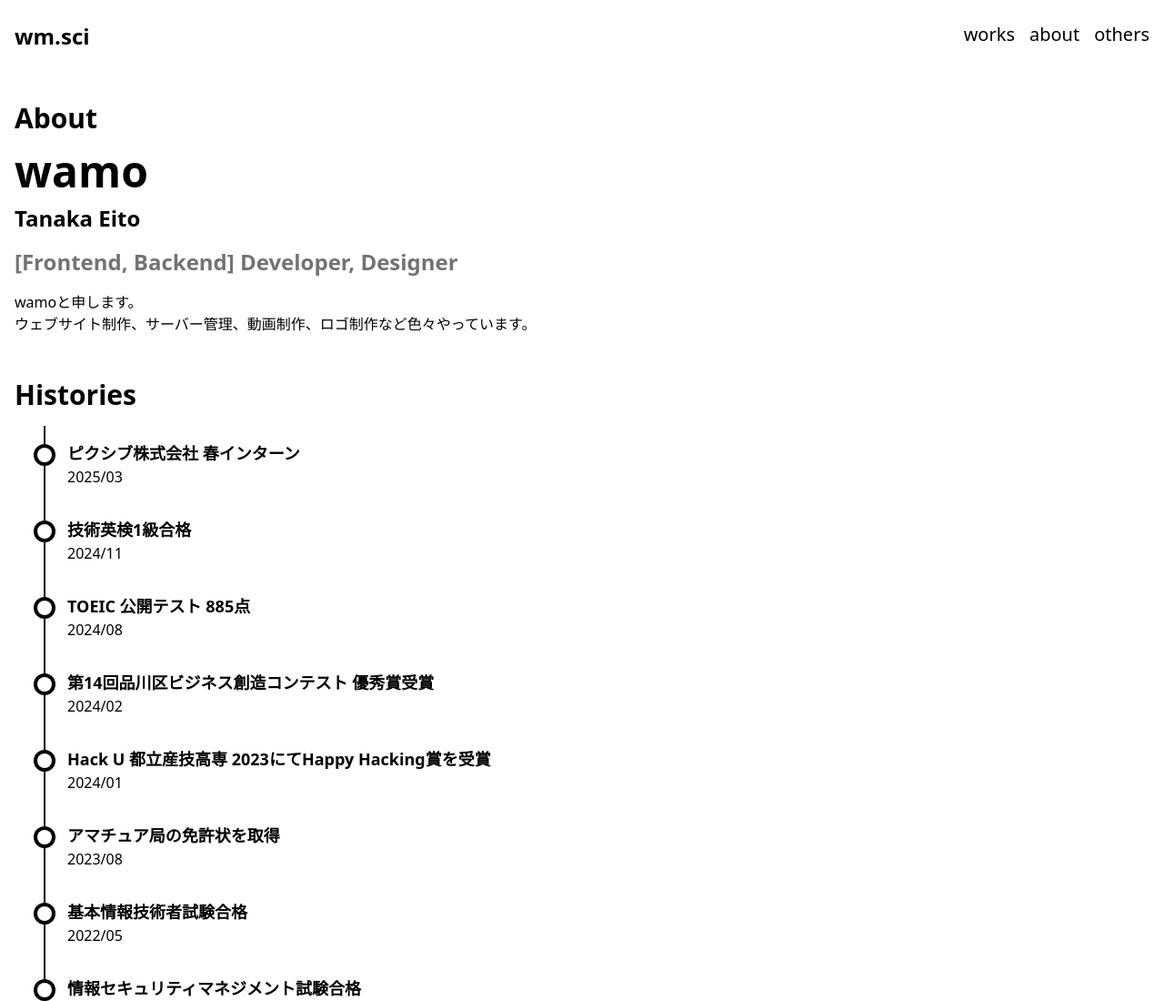
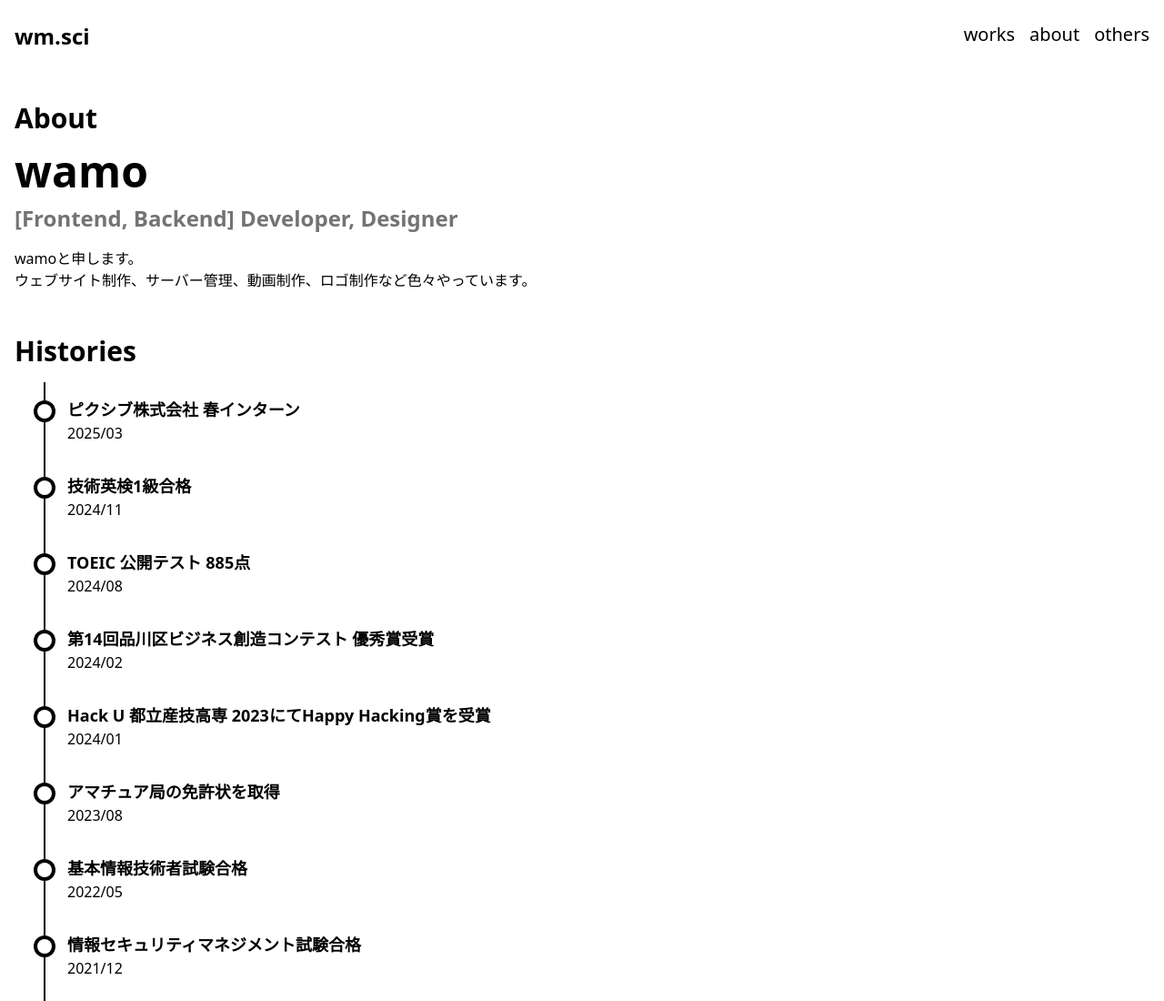
Before and after one commit to opera7133/portfolio, an Astro site: page /about in a window 1280 px wide. Shown: the top 1100 px of the page at 91% size. Built offline with nearby package versions, Linux system fonts and the light colour scheme; Astro itself is replaced by a stand-in of ours; a web font is replaced by a local one; what tailwindcss-brand-colors would draw is missing.

Commit message:
Update about.astro

```diff
--- a/src/pages/about.astro
+++ b/src/pages/about.astro
@@ -26,7 +26,6 @@ import Layout from "../layouts/Layout.astro";
         <h2 class="text-3xl mb-4 font-semibold font-futura">About</h2>
         <div class="mb-12">
           <h3 class="text-5xl mb-3 font-semibold font-futura">wamo</h3>
-          <p class="text-2xl font-semibold mb-4 font-futura">Tanaka Eito</p>
           <p class="text-2xl font-semibold text-neutral-500 mb-4 font-futura">
             [Frontend, Backend] Developer, Designer
           </p>
```
